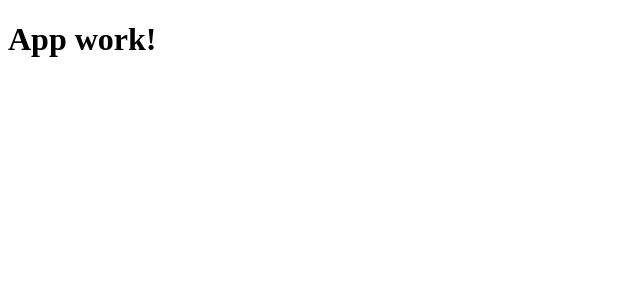
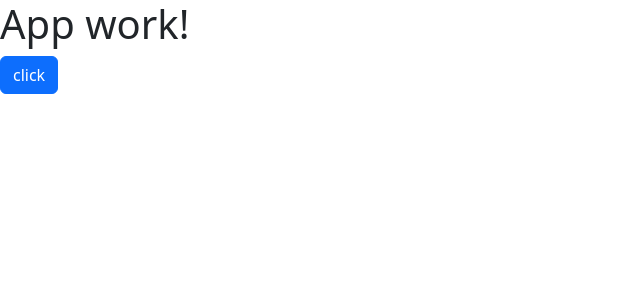
Before and after one commit to duongpercy410s/abc, an Angular app: page / in a window 1280 px wide. Shown: the top 300 px of the page, without its empty margins (0-640 px from the left). Built offline with nearby package versions, Linux system fonts and the light colour scheme.

Commit message:
install bootstrap 4

```diff
--- a/package.json
+++ b/package.json
@@ -19,6 +19,7 @@
     "@angular/platform-browser": "~11.2.14",
     "@angular/platform-browser-dynamic": "~11.2.14",
     "@angular/router": "~11.2.14",
+    "bootstrap": "^4.6.2",
     "rxjs": "~6.6.0",
     "tslib": "^2.0.0",
     "zone.js": "~0.11.3"
--- a/src/app/app.component.html
+++ b/src/app/app.component.html
@@ -1 +1,2 @@
 <h1>App work!</h1>
+<button class="btn btn-primary">click</button>
--- a/src/styles.scss
+++ b/src/styles.scss
@@ -1 +1,2 @@
 /* You can add global styles to this file, and also import other style files */
+@import '../node_modules//bootstrap/dist/css/bootstrap.css';
```
Also changed, not shown: 1 other file (tests, documents, lock files or other folders).
